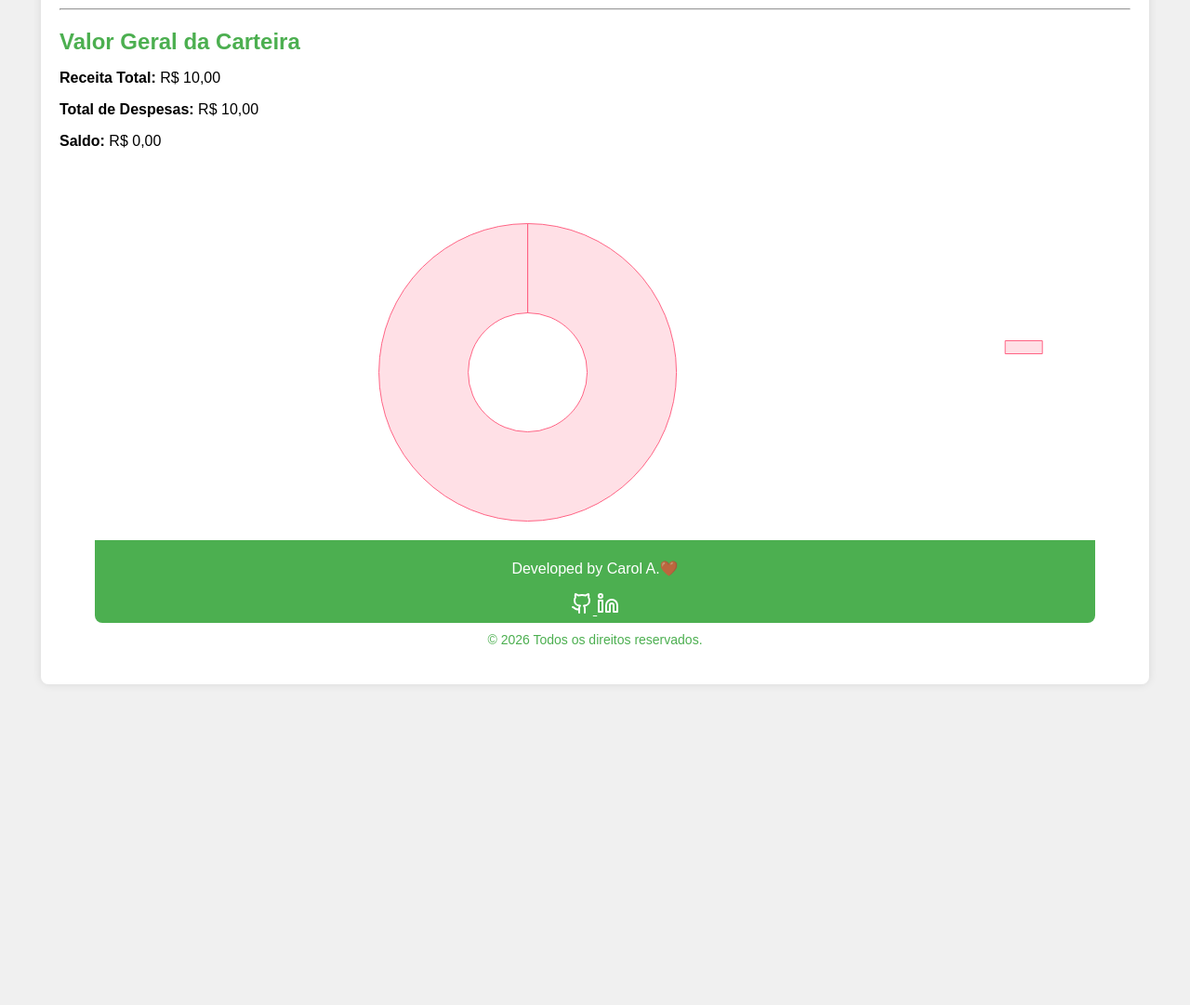
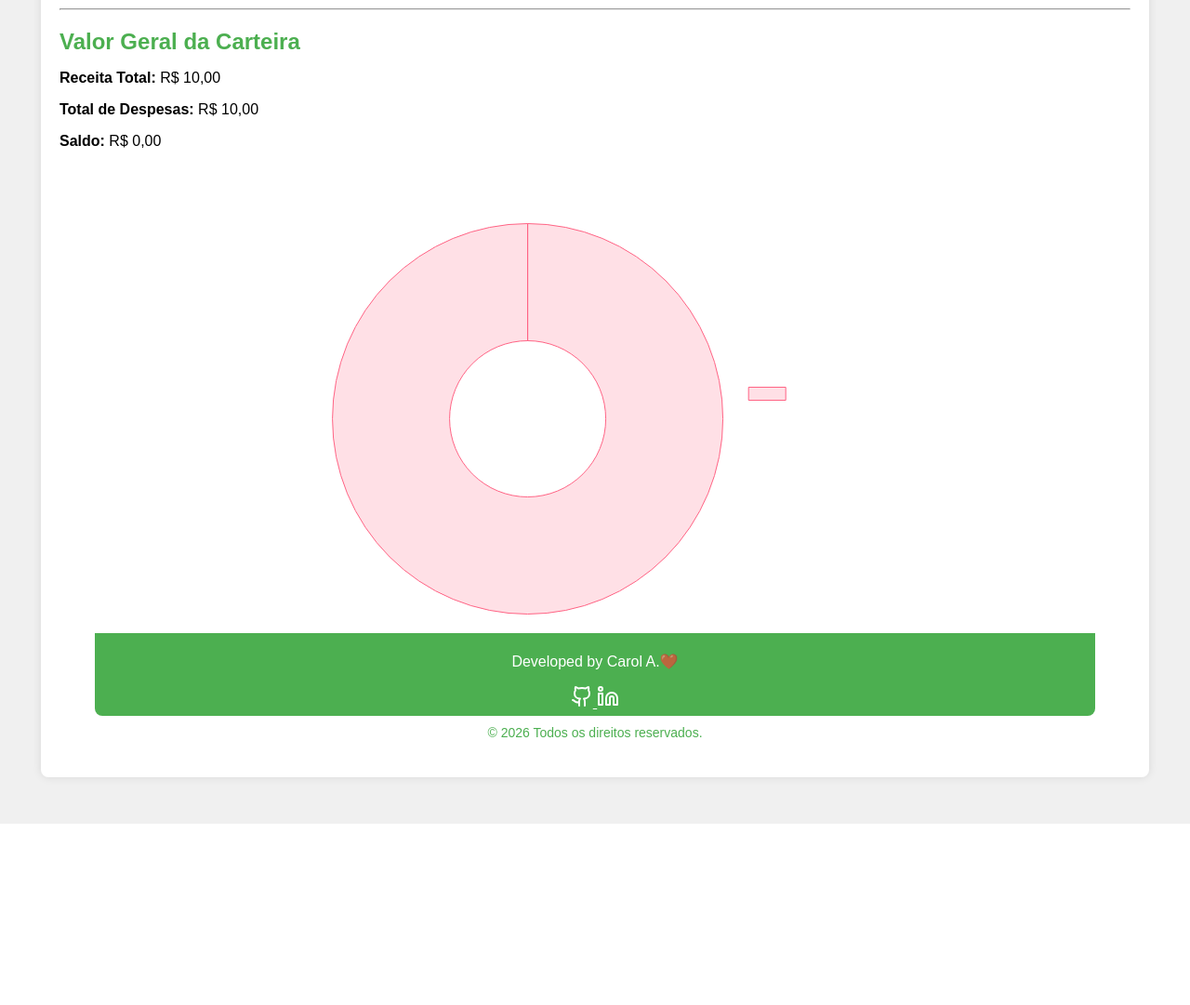
Before and after one commit to Carolalx/MyFinances, a Flask app: page /dashboard in a window 1280 px wide. Shown: the part 995-2076 px from the top of the page at 93% size. After the commit the page ends 1881 px from the top, so only its background shows below. Run offline with Flask 3, Linux system fonts and the light colour scheme; the visitor is signed in with stand-in values (Sample User, id 1); tables that the repository leaves empty hold one stand-in row (values such as "Sample post").

Commit message:
Correção de Estilos

```diff
--- a/app/routes.py
+++ b/app/routes.py
@@ -594,7 +594,8 @@ def api_events():
         events.append({
             'title': f"{goal.goal_name} ({goal.current_amount:.2f}/{goal.target_amount:.2f})",
             'start': goal.target_date.strftime('%Y-%m-%d'),
-            'color': 'blue'  # cor diferente para metas
+            'color': 'blue',  # cor diferente para metas
+            'completed': goal.completed  # campo extra para indicar se a meta foi concluída
         })
 
     return jsonify(events)
--- a/app/static/css/styles.css
+++ b/app/static/css/styles.css
@@ -63,6 +63,15 @@ body {
     cursor: pointer;
     display: block;
 }
+
+/* Risca eventos com classe .riscado */
+.fc-event.riscado .fc-event-title {
+    text-decoration: line-through;
+    opacity: 0.5;
+    color: #555 !important;
+}
+
+
 
 
 /* Navegação */
@@ -361,45 +370,40 @@ button:hover {
 @media (min-width: 768px) {
     .chart-container {
         flex-direction: row;
-        /* gráfico e labels lado a lado */
-        gap: 50px;
+        gap: 20px;
+        /* reduz o espaço entre gráfico e labels */
+        align-items: center;
+        /* centraliza verticalmente */
         margin-top: 10px;
     }
 
     .chart-wrapper {
-        width: 50%;
+        width: 60%;
+        /* dá mais espaço pro gráfico */
         max-width: 600px;
         height: 500px;
-        /* altura maior só no desktop */
     }
 
     .chart-labels {
         flex-direction: column;
-        justify-content: center;
-        height: 500px;
-        /* igual à altura do gráfico */
-        font-size: 1.8rem;
-        gap: 20px;
+        justify-content: flex-start;
+        /* começa do topo, mais próximo do gráfico */
+        height: auto;
+        /* deixa a altura automática */
+        font-size: 1.5rem;
+        /* diminui um pouco para caber melhor */
+        gap: 10px;
+        /* espaçamento menor entre labels */
     }
 }
 
-
-.chart-wrapper {
-    position: relative;
-    width: 100%;
-    /* ocupa toda a largura disponível */
-    height: 400px;
-    /* altura inicial, ajustável */
-    max-width: 100%;
-    margin: auto;
-}
-
+/* Mobile */
 @media (max-width: 768px) {
     .chart-wrapper {
         height: 300px;
-        /* altura menor em telas pequenas */
     }
 }
+
 
 
 /* Modo escuro */
--- a/app/static/js/script.js
+++ b/app/static/js/script.js
@@ -131,33 +131,37 @@ document.addEventListener('DOMContentLoaded', function () {
 
 document.addEventListener('DOMContentLoaded', function () {
     var calendarEl = document.getElementById('calendar');
+    if (!calendarEl) return;
 
-    if (calendarEl) {
-        var calendar = new FullCalendar.Calendar(calendarEl, {
-            initialView: 'dayGridMonth',
-            events: '/api/events',  // rota que criamos
-            height: 'auto',
-            contentHeight: 'auto',
-            eventDidMount: function (info) {
-                // opcional: tooltip mostrando valor alvo e atual
-                info.el.setAttribute('title', info.event.title);
+    // Recupera estado riscado do localStorage
+    let crossedEvents = JSON.parse(localStorage.getItem('crossedEvents') || '{}');
+
+    var calendar = new FullCalendar.Calendar(calendarEl, {
+        initialView: 'dayGridMonth',
+        events: '/api/events',
+        height: 'auto',
+
+        // Renderizar título com riscado se estiver marcado
+        eventContent: function (info) {
+            let id = info.event.id || info.event.startStr + info.event.title; // fallback se não tiver id
+            let title = info.event.title;
+
+            if (crossedEvents[id]) {
+                title = `<span style="text-decoration: line-through; opacity:0.5;">${title}</span>`;
             }
-        });
-        calendar.render();
-    }
+            return { html: title };
+        },
+
+        // Clicar para riscar/desriscar despesas
+        eventClick: function (info) {
+            if (info.event.backgroundColor === 'red') { // apenas despesas
+                let id = info.event.id || info.event.startStr + info.event.title;
+                crossedEvents[id] = !crossedEvents[id]; // alterna
+                localStorage.setItem('crossedEvents', JSON.stringify(crossedEvents));
+                info.event.setProp('title', info.event.title); // força re-render
+            }
+        }
+    });
+
+    calendar.render();
 });
-
-
-document.addEventListener('DOMContentLoaded', function () {
-    var calendarEl = document.getElementById('calendar');
-
-    if (calendarEl) {
-        var calendar = new FullCalendar.Calendar(calendarEl, {
-            initialView: 'dayGridMonth',
-            events: '/api/events',
-            height: 'auto',
-            contentHeight: 'auto',
-        });
-        calendar.render();
-    }
-});
--- a/app/templates/dashboard.html
+++ b/app/templates/dashboard.html
@@ -90,20 +90,7 @@
 <div class="chart-container">
     <div class="chart-wrapper">
         <!-- Gráfico -->
-        <canvas id="expenseRevenueChart" width="200" height="200"></canvas>
-
-        <!-- Lista lateral de labels, 3 por linha -->
-        <ul class="chart-labels">
-            {% for i in range(labels_side|length) %}
-                {% if loop.index0 % 3 == 0 %}
-                    <li class="label-group">
-                {% endif %}
-                        <span>{{ labels_side[i] }}</span>
-                {% if loop.index0 % 3 == 2 or loop.last %}
-                    </li>
-                {% endif %}
-            {% endfor %}
-        </ul>
+        <canvas id="expenseRevenueChart"></canvas>
     </div>
 </div>
 
```
Also changed, not shown: app/templates/transaction_history.html (+6 -6 lines).
